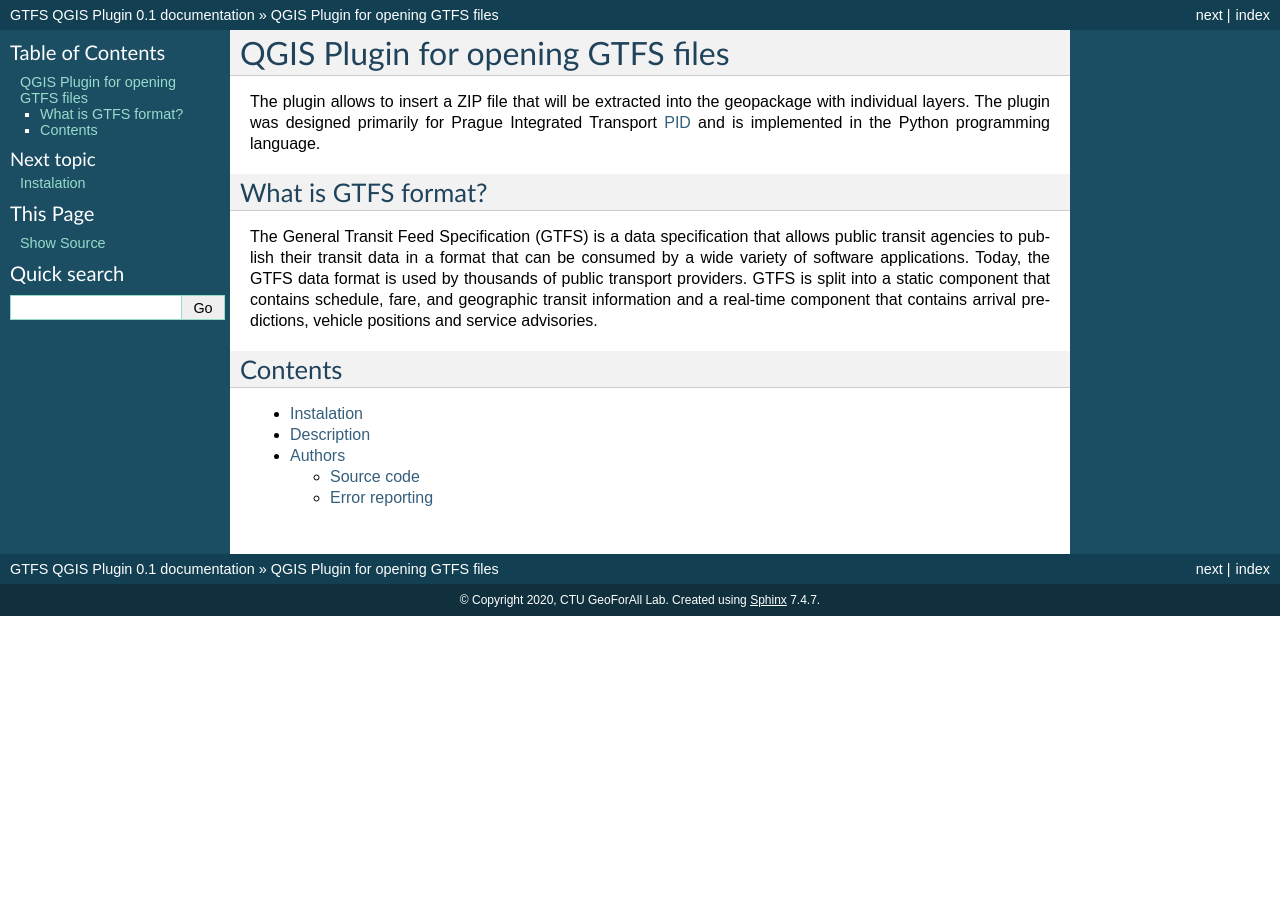
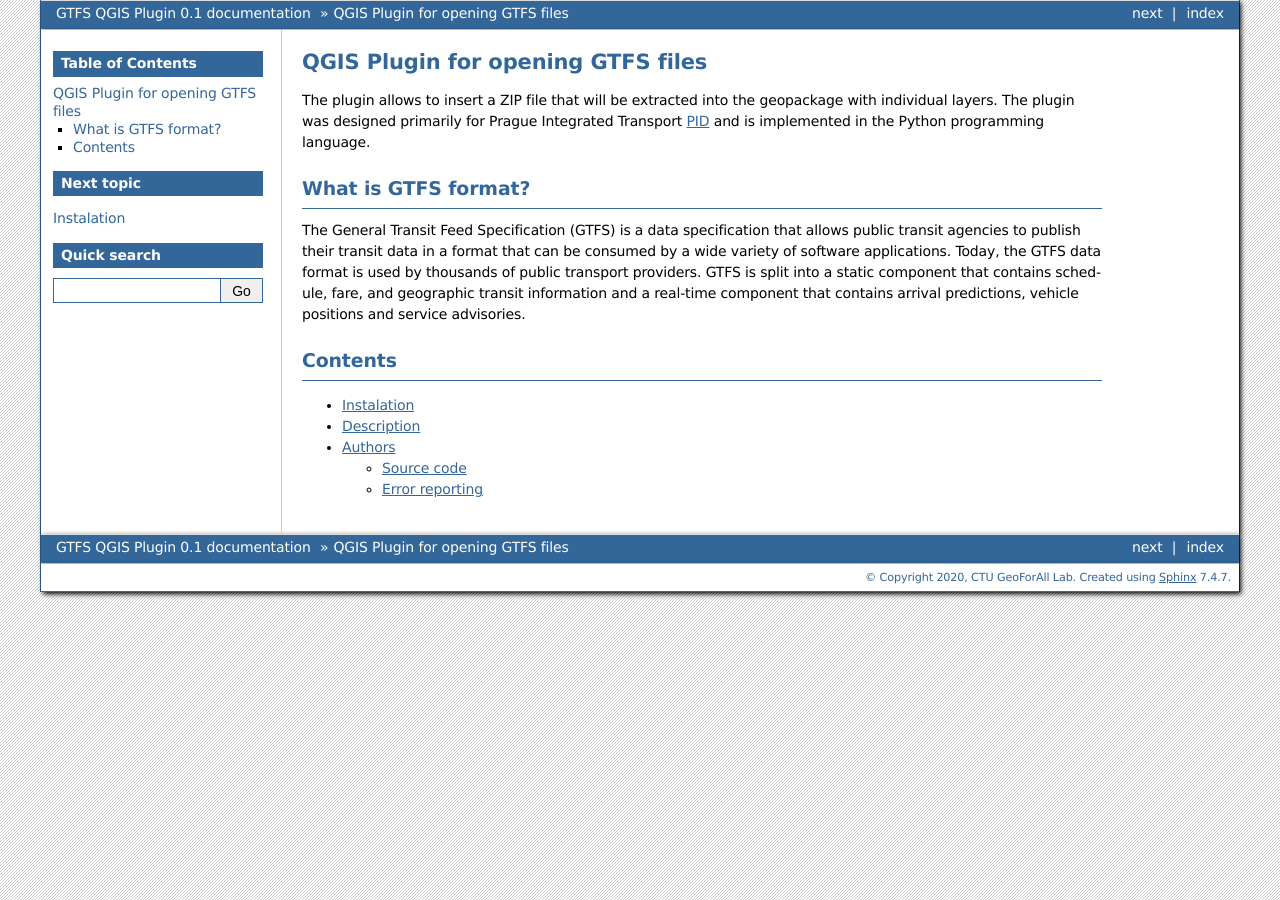
Before and after one commit to ctu-geoforall-lab/qgis-gtfs-plugin, a Sphinx documentation site: the page built from help/source/index.rst, in a window 1280 px wide. Built offline with Sphinx 7.4.7, drawn with Linux system fonts in a browser that asks for light colours; formulas are drawn with MathJax 3.

Commit message:
help: change style to bizstyle

```diff
--- a/help/source/conf.py
+++ b/help/source/conf.py
@@ -91,7 +91,8 @@ pygments_style = 'sphinx'
 
 # The theme to use for HTML and HTML Help pages.  See the documentation for
 # a list of builtin themes.
-html_theme = 'default'
+# html_theme = 'default'
+html_theme = 'bizstyle'
 
 # Theme options are theme-specific and customize the look and feel of a theme
 # further.  For a list of options available for each theme, see the
@@ -147,7 +148,7 @@ html_static_path = ['_static']
 #html_split_index = False
 
 # If true, links to the reST sources are added to the pages.
-#html_show_sourcelink = True
+html_show_sourcelink = False
 
 # If true, "Created using Sphinx" is shown in the HTML footer. Default is True.
 #html_show_sphinx = True
```
